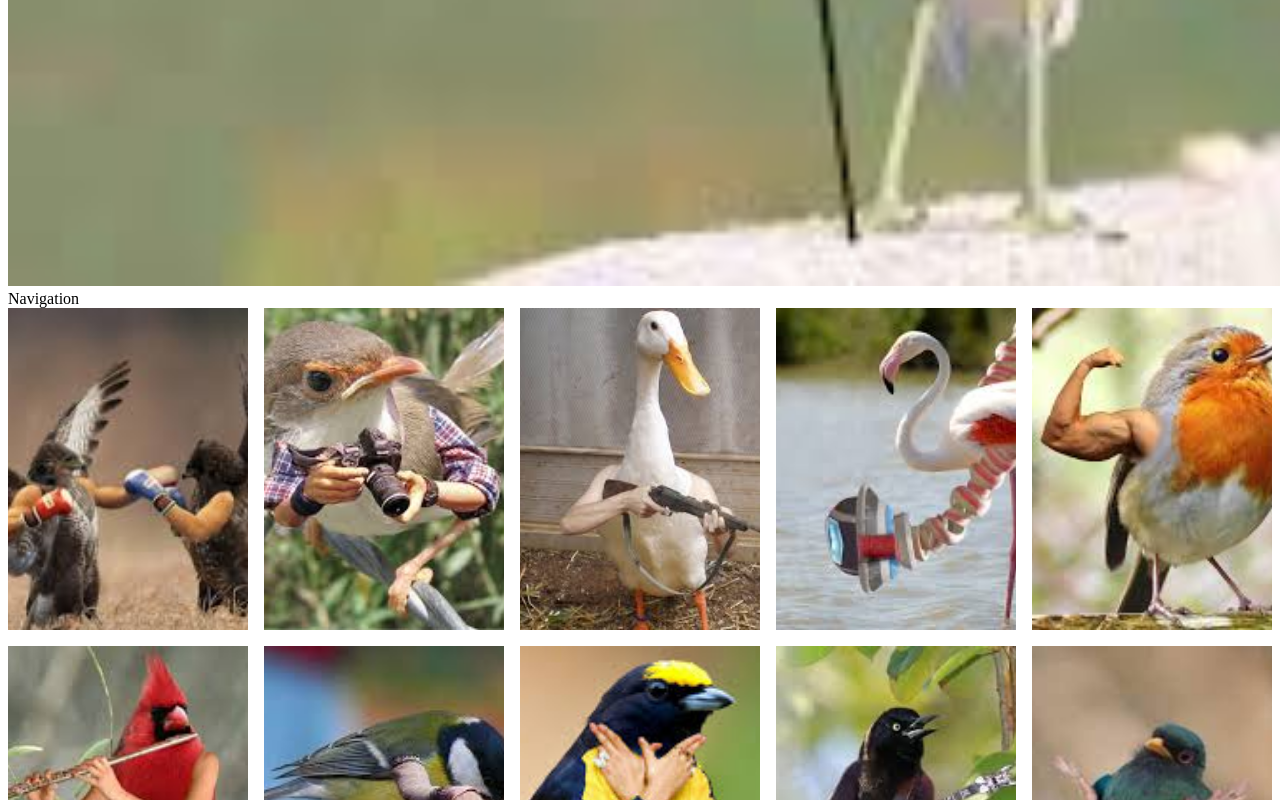
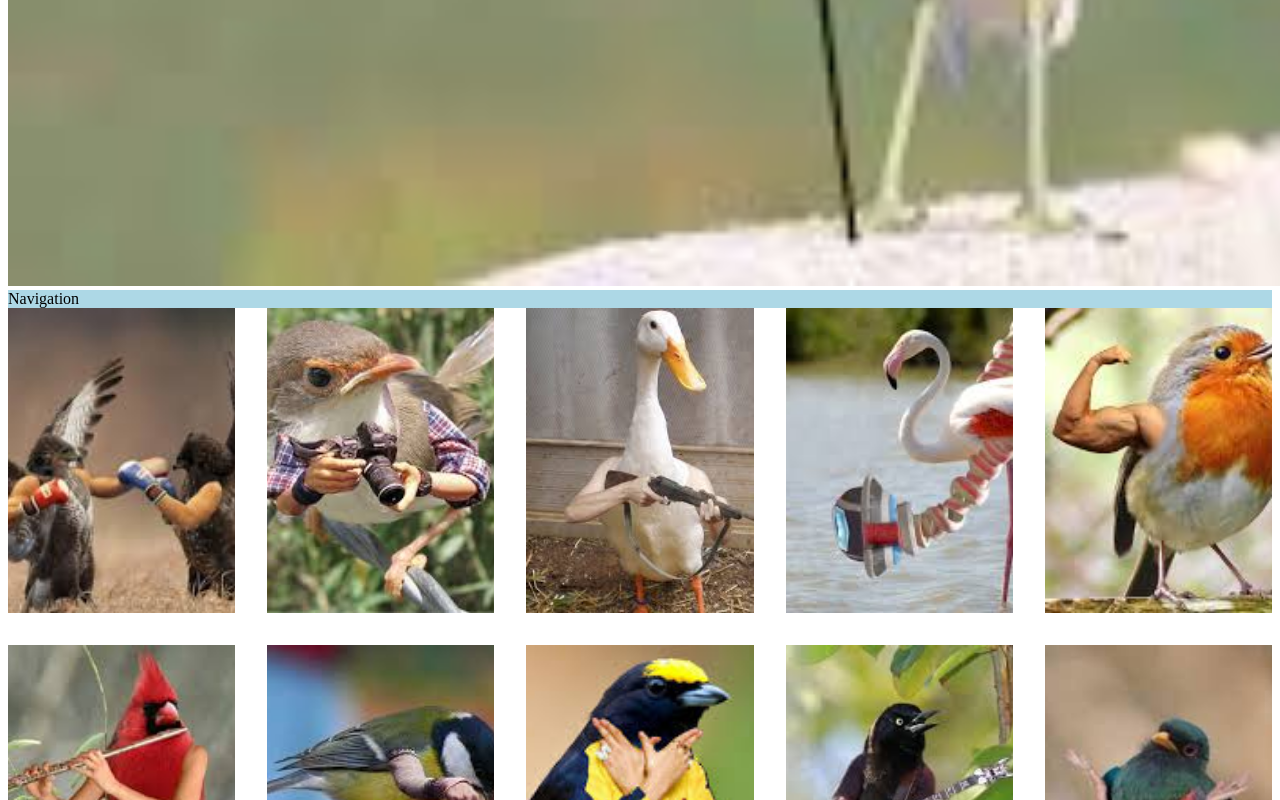
Before and after one commit to jcgould48/jessegram, a plain HTML site: page INDEX.html in a window 1280 px wide. Shown: the part 842-1642 px from the top of the page. Drawn offline with Linux system fonts and the light colour scheme.

Commit message:
tries to create bigger grid

```diff
--- a/INDEX.html
+++ b/INDEX.html
@@ -6,11 +6,11 @@
         <meta name="viewport" content="width=device-width, initial-scale=1">
         <link href="./style.css" rel="stylesheet" type="text/css">
     </head>
+    <div id="app">
     <header>
     <div id="header-bird"><img class="image"  src="source/bwa-header.jpeg" alt="Birds with arms"></div>
     </header>
     <body>
-        <div id="app">
             <div id="nav">
                 <a>Navigation</a>
             </div>
@@ -38,7 +38,8 @@
                 <div id="tucan"><img class="image"  src="source/tucan.jpeg" alt="Tucan with arms"></div>
                 <div id="murica"><img class="image"  src="source/murica.jpg" alt="Swol eagle"></div>
             </div>
-        </div>
+
     </body>
     <footer></footer>
+    </div>
 </html>
--- a/style.css
+++ b/style.css
@@ -4,18 +4,41 @@ img {
     height: 100%;
     object-fit: cover;
   }
+
+#app{
+    grid-template-columns: 15% 85%;
+    grid-template-rows: 15% 70% 15%;
+    grid-template-areas:
+    "hdr hdr"
+    "nav img"
+    "ftr ftr"
+    ;
+}
+
 #header-bird{
     width:2000px;
     align-content: center;
 }
 
+header{
+    grid-area: hdr;
+}
+#nav{
+    grid-area: nav;
+    background: lightblue
+
+}
 #images {
     display: grid;
+    grid-area: img;
     grid-template-columns: repeat(5, 1fr);
     grid-template-rows: repeat(5, 1fr);
-    grid-gap: 1rem;
+    grid-gap: 2rem;
   }
 
+footer{
+    grid-area: ftr;
+}
 
 @media(max-width: 1000px){
     #images {
```
